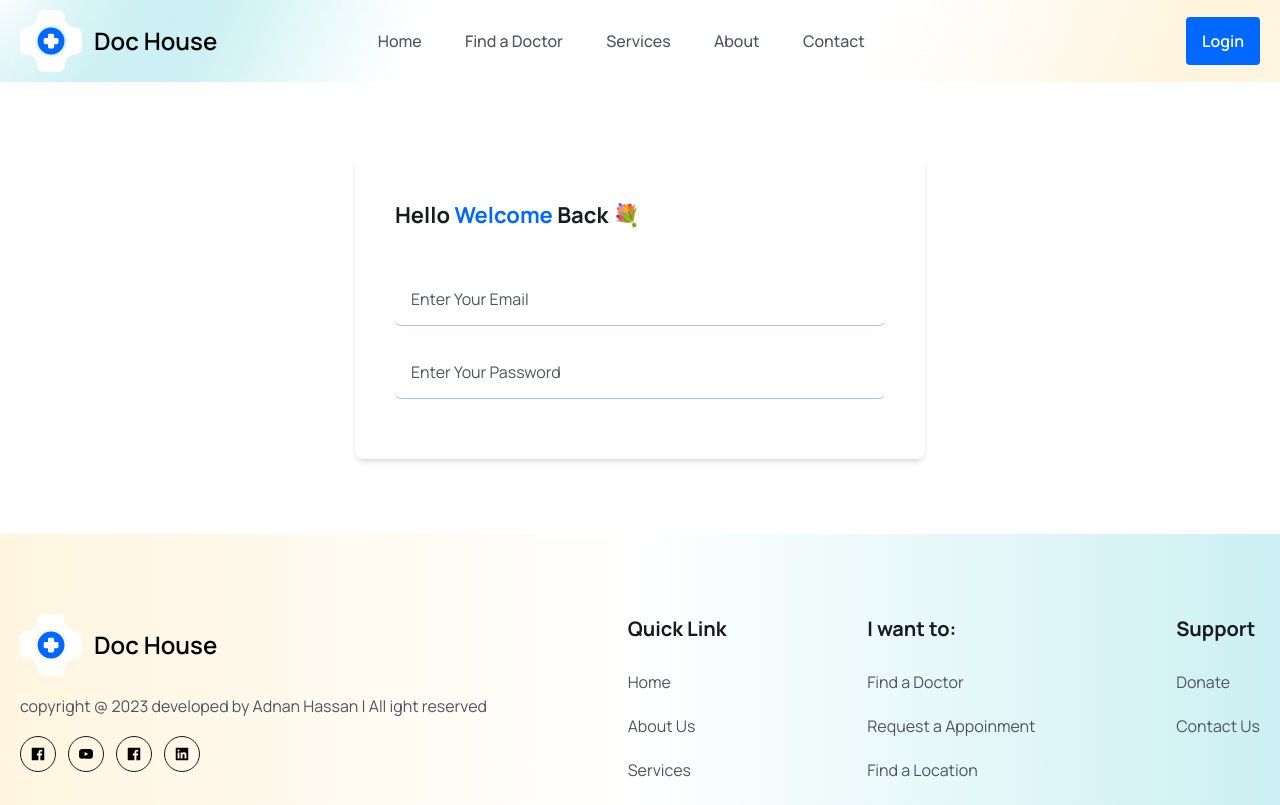
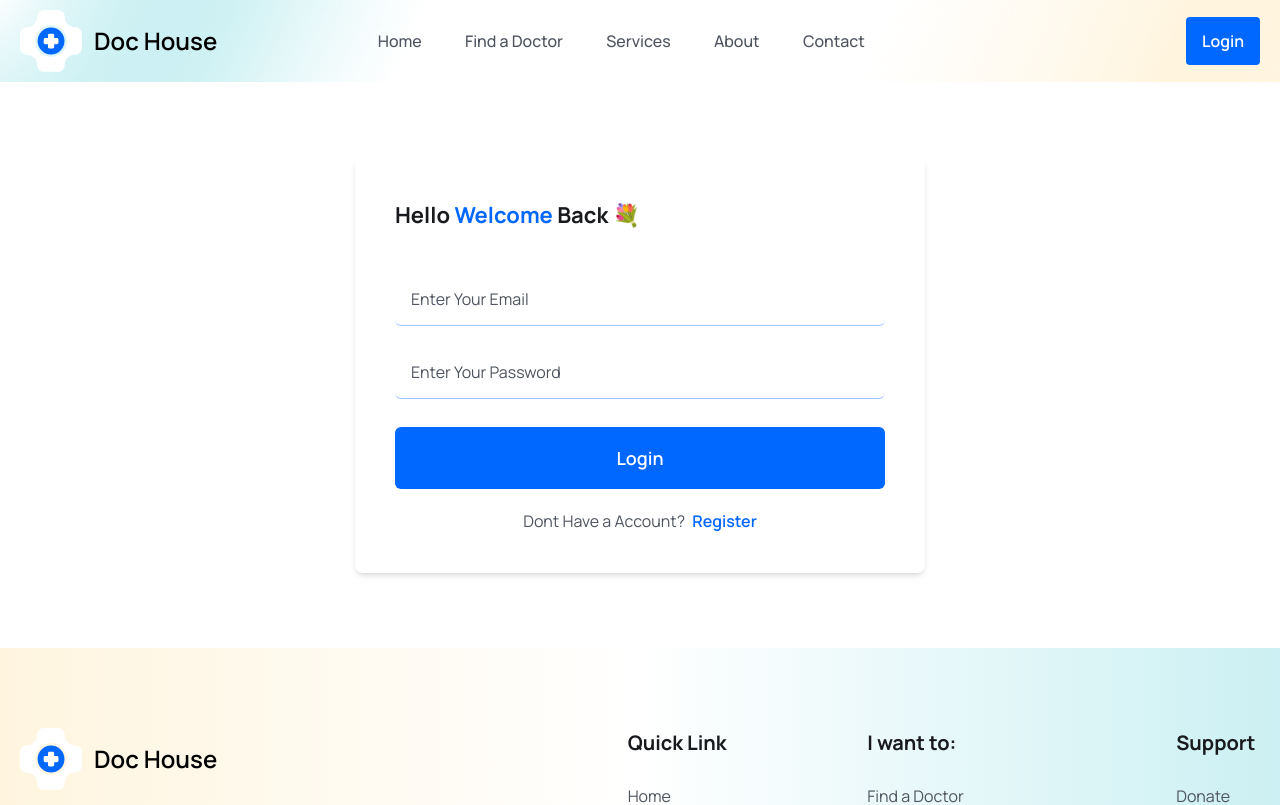
Before and after one commit to imadnanhassan/medicare, a React (Vite) app in the folder fontrend/: page /login in a window 1280 px wide. Shown: the top 805 px of the page. Built offline with nearby package versions, Linux system fonts and the light colour scheme; what tailwindcss-animated would draw is missing.

Commit message:
login page design

```diff
--- a/fontrend/src/pages/Login/SignIn.jsx
+++ b/fontrend/src/pages/Login/SignIn.jsx
@@ -1,4 +1,5 @@
 import React, { useState } from "react";
+import { Link } from "react-router-dom";
 
 const SignIn = () => {
   const [formData, setFormData] = useState({
@@ -11,11 +12,11 @@ const SignIn = () => {
   return (
     <section className="px-5 lg:px-6">
       <div className="w-full max-w-[570px] mx-auto rounded-lg shadow-md md:p-10">
-        <h3 className="text-headingColor text-[22px] leading-9 font-bold mb-10">
+        <h3 className="text-headingColor text-[22px] leading-9 font-bold mb-10 text-center md:text-left">
           Hello <span className="text-primaryColor">Welcome</span> Back 💐
         </h3>
 
-        <form className="py-4 md:py-0">
+        <form className="py-4 md:py-0 px-3 md:px-0">
           <div className="mb-5">
             <input
               type="email"
@@ -38,6 +39,23 @@ const SignIn = () => {
               className="w-full px-4 py-3 border-b border-[#0066ff61] focus:outline-none focus:border-b-primaryColor text-[16px] leading-7 text-headingColor placeholder:text-textColor rounded-md cursor-pointer"
             />
           </div>
+          <div className="mt-7">
+            <button
+              type="submit"
+              className="w-full rounded-md font-semibold bg-primaryColor text-white text-[18px] leading-[38px] px-4 py-3"
+            >
+              Login
+            </button>
+          </div>
+          <p className="text-center mt-5 text-textColor">
+            Dont Have a Account?{" "}
+            <Link
+              to={"/regster"}
+              className="ml-1 text-primaryColor font-semibold"
+            >
+              Register
+            </Link>{" "}
+          </p>
         </form>
       </div>
     </section>
```
Also changed, not shown: fontrend/src/routers/Router.jsx (+8 -3 lines).
